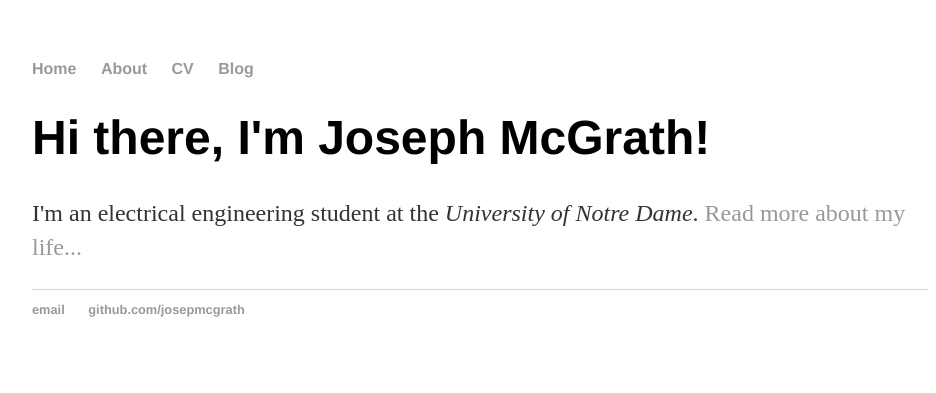
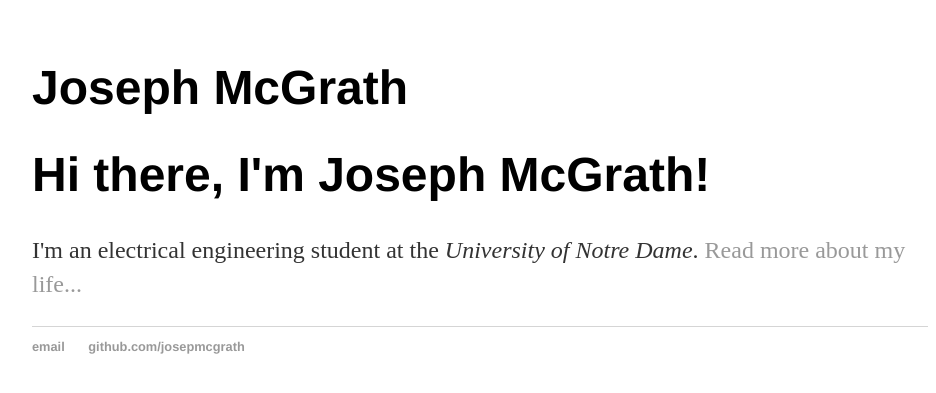
Before and after one commit to josepmcgrath/josepmcgrath.github.io, a Jekyll site: the page built from index.html, in a window 1280 px wide. Shown: the top 393 px of the page, without its empty margins (160-1096 px from the left). Built offline with Jekyll 4.4.1, drawn with Linux system fonts in a browser that asks for light colours.

Commit message:
Update default.html

```diff
--- a/_layouts/default.html
+++ b/_layouts/default.html
@@ -6,14 +6,9 @@
 			<link rel="stylesheet" type="text/css" href="/css/main.css">
 		</head>
 		<body>
-			<nav>
-	    		<ul>
-	        		<li><a href="/">Home</a></li>
-		        	<li><a href="/about">About</a></li>
-	        		<li><a href="/cv">CV</a></li>
-	        		<li><a href="/blog">Blog</a></li>
-	    		</ul>
-			</nav>
+			<div class="header">
+				<h1>Joseph McGrath</h1>
+			</div>
 			<div class="container">
 
 			{{ content }}
```
